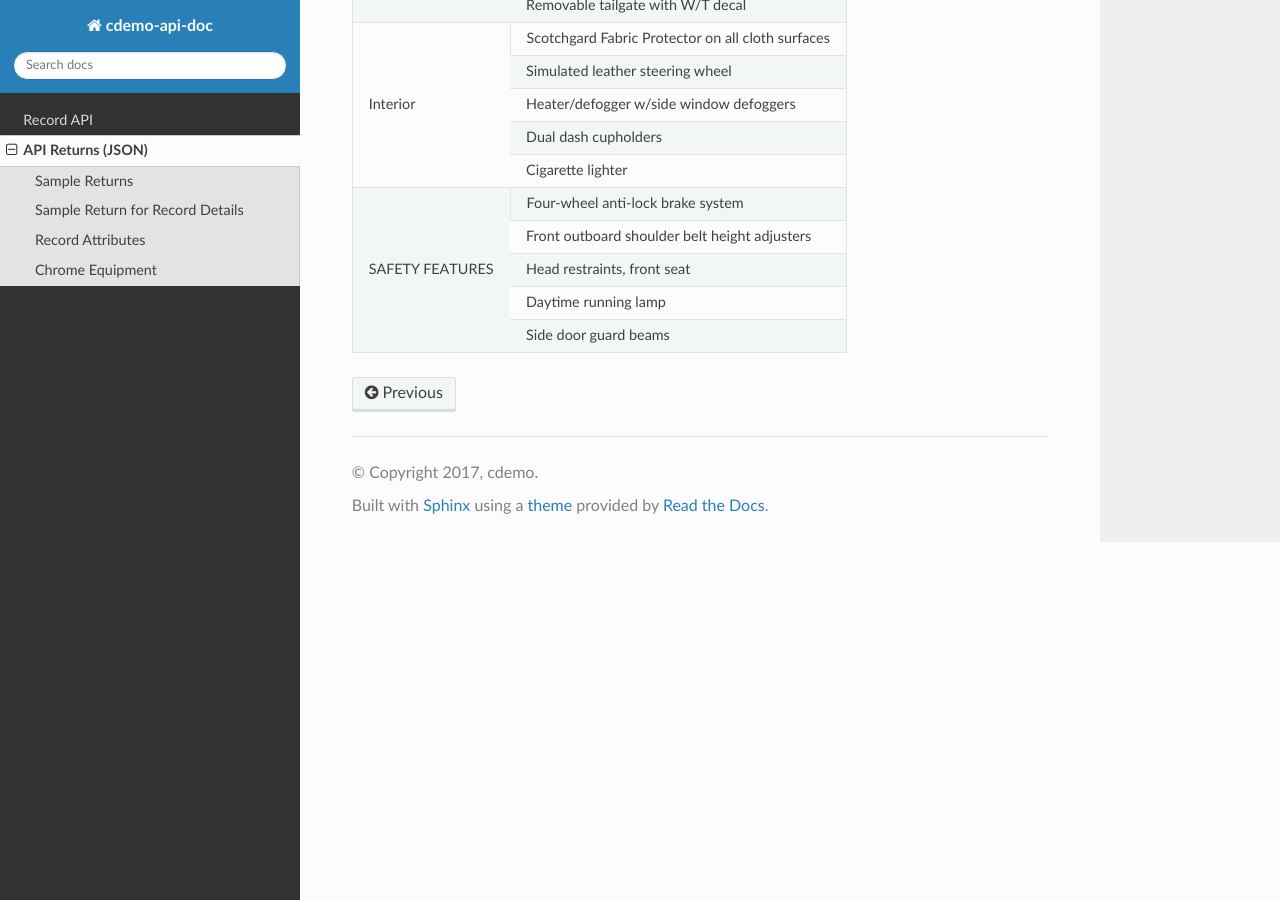
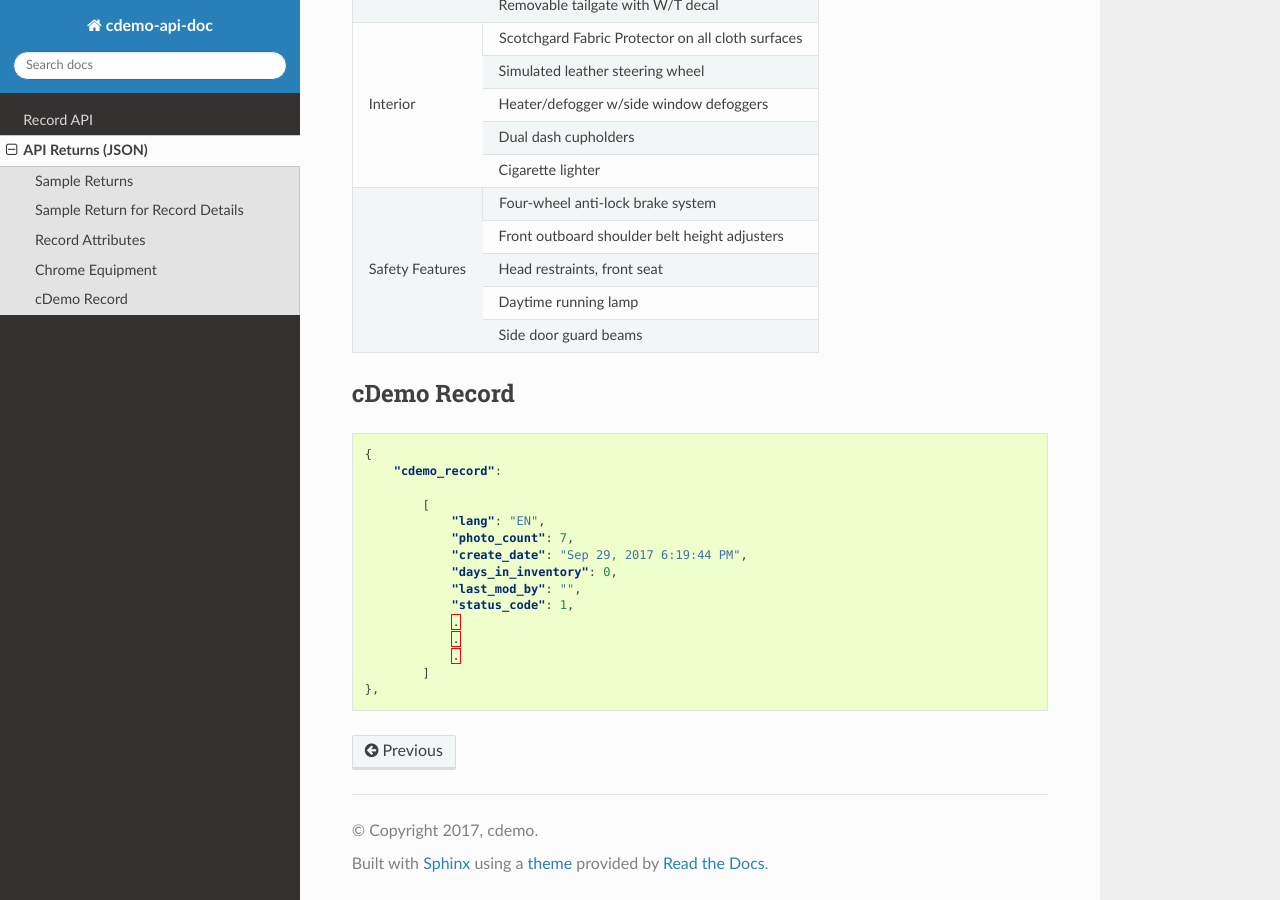
Before and after one commit to cdemomobilesolutions/apidoc, a Sphinx documentation site: the page built from source/api_returns.rst, in a window 1280 px wide and 900 px high, scrolled down 2870 px. Built offline with Sphinx 7.4.7 and the Read the Docs theme 2.0.0, drawn with Linux system fonts in a browser that asks for light colours.

```diff
--- a/source/api_returns.rst
+++ b/source/api_returns.rst
@@ -173,7 +173,7 @@
 +                     +-------------------------------------------------------+
 |                     | Cigarette lighter                                     |
 +---------------------+-------------------------------------------------------+
-| SAFETY FEATURES     | Four-wheel anti-lock brake system                     |
+| Safety Features     | Four-wheel anti-lock brake system                     |
 +                     +-------------------------------------------------------+
 |                     | Front outboard shoulder belt height adjusters         |
 +                     +-------------------------------------------------------+
@@ -183,3 +183,24 @@
 +                     +-------------------------------------------------------+
 |                     | Side door guard beams                                 |
 +---------------------+-------------------------------------------------------+
+
+cDemo Record
+==================
+
+.. code-block:: json
+
+    {
+        "cdemo_record":
+
+            [
+                "lang": "EN",
+                "photo_count": 7,
+                "create_date": "Sep 29, 2017 6:19:44 PM",
+                "days_in_inventory": 0,
+                "last_mod_by": "",
+                "status_code": 1,
+                .
+                .
+                .
+            ]
+    },
```
